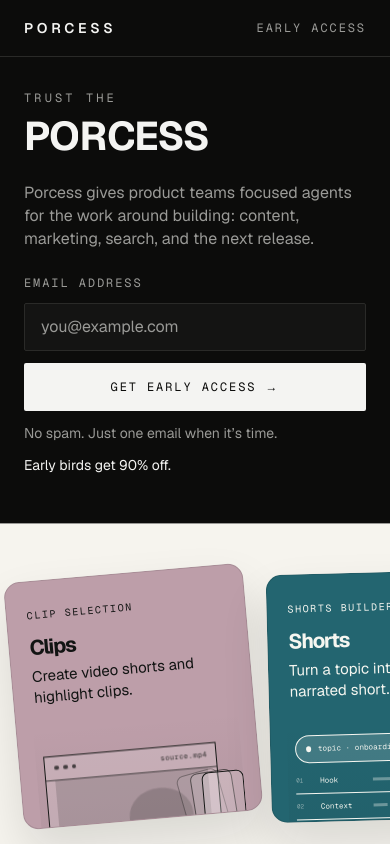
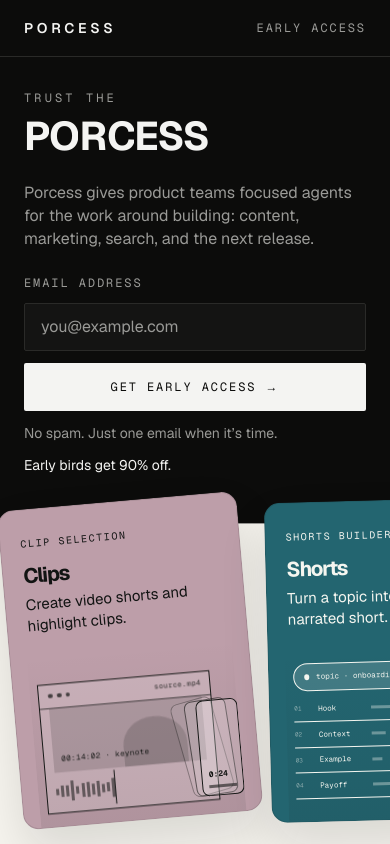
Before and after one commit to Porcess/landing, a Next.js app: page / in a window 390 px wide. Shown: the top 844 px of the page. Built offline with nearby package versions, Linux system fonts and the light colour scheme; no server answers; the database is empty.

Commit message:
Size the agent cards up to match the wider deck

```diff
--- a/src/app/globals.css
+++ b/src/app/globals.css
@@ -362,7 +362,7 @@ body {
   color: var(--color-ink);
   padding-top: 6.5rem;
   /* One source for the deck's height, so the peek is a known fraction of a card. */
-  --agent-card-height: clamp(17.5rem, 28.5vw, 24rem);
+  --agent-card-height: clamp(22.75rem, 37vw, 31rem);
 }
 
 /* The diagonal. The dark half is the top-left triangle; the page behind it is
@@ -1339,7 +1339,7 @@ body {
 @media (max-width: 767px) {
   .product-hero {
     padding-top: 4.5rem;
-    --agent-card-height: 15.5rem;
+    --agent-card-height: 20rem;
   }
   /* A corner-to-corner diagonal leaves a wedge too thin to hold the copy at this
      width, so the split becomes a flat band: dark on top, light below. */
```
